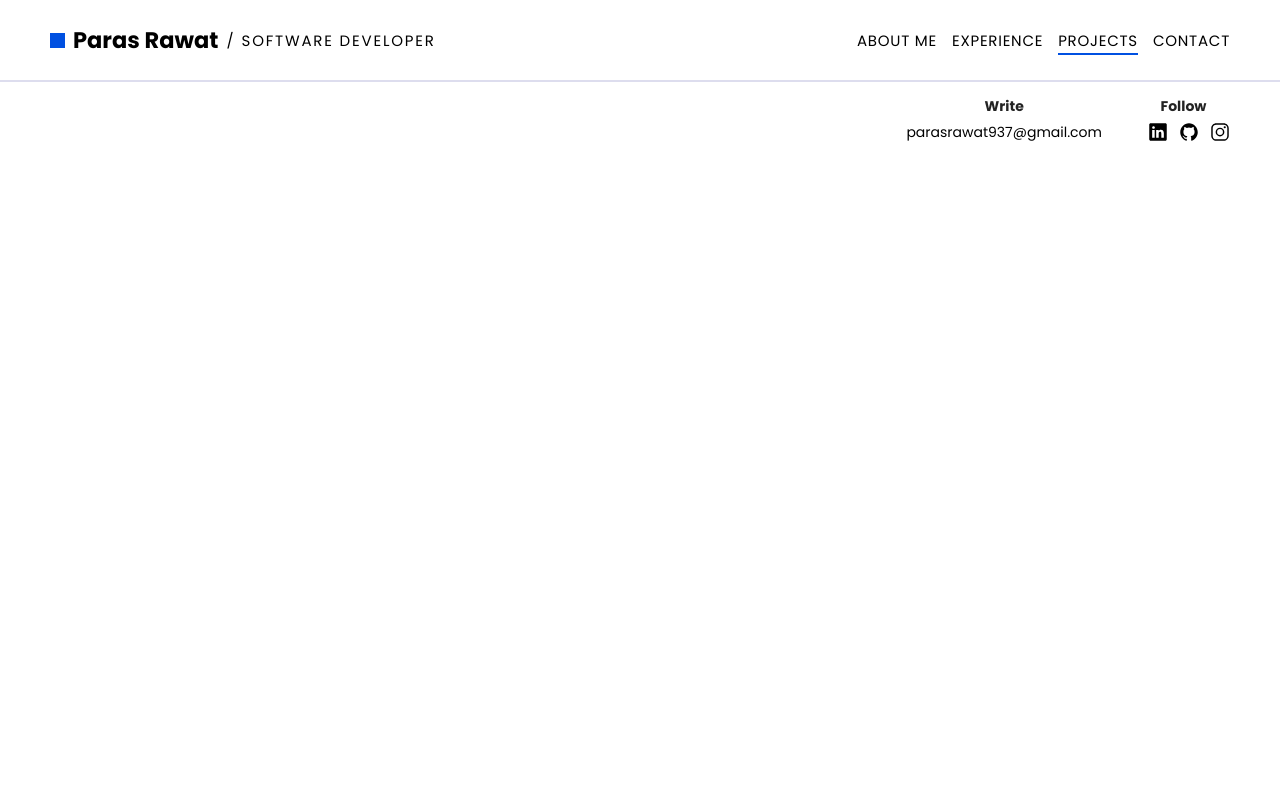
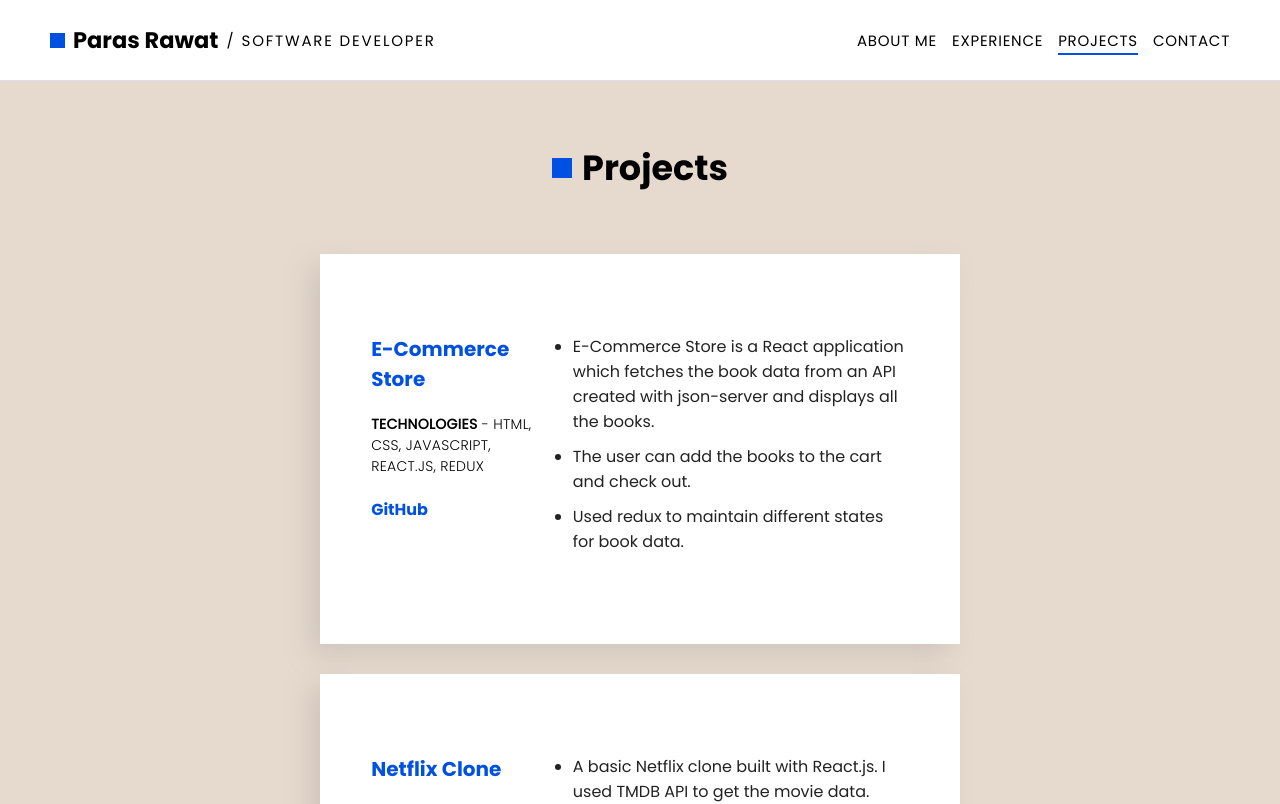
Before and after one commit to Paras0-7/Portfolio, a React (Create React App) app: page /projects in a window 1280 px wide. Shown: the top 804 px of the page. Built offline with nearby package versions, Linux system fonts and the light colour scheme.

Commit message:
Project component

```diff
--- a/src/App.js
+++ b/src/App.js
@@ -3,6 +3,7 @@ import { NavBar } from "./components/Navbar/NavBar";
 import { Home } from "./components/Home/Home";
 import { Footer } from "./components/Footer/Footer";
 import { Experience } from "./components/Experience/Experience";
+import { Projects } from "./components/Projects/Projects";
 
 function App() {
   return (
@@ -13,6 +14,7 @@ function App() {
           <Routes>
             <Route path="/" element={<Home />} />
             <Route path="/experience" element={<Experience />} />
+            <Route path="/projects" element={<Projects />} />
           </Routes>
         </div>
         <Footer />
--- a/src/assets/portfolio-data/projects.json
+++ b/src/assets/portfolio-data/projects.json
@@ -13,6 +13,7 @@
   {
     "name": "Netflix Clone",
     "githubLink": "https://github.com/Paras0-7/netflixClone",
+    "deployed": "https://netflixclone-7.netlify.app/",
     "techstacks": "HTML, CSS, JavaScript, React.js",
     "description": [
       "A basic Netflix clone built with React.js. I used TMDB API to get the movie data."
@@ -22,6 +23,7 @@
   {
     "name": "Forkify",
     "githubLink": "https://github.com/Paras0-7/Forkify",
+    "deployed": "https://forkify-web.netlify.app/",
     "techstacks": "HTML, CSS, JavaScript",
     "description": [
       "Forkify is a web application that uses an API to fetch recipes according to the dish name provided by the user and renders all the details to the user interface."
--- a/src/components/Experience/Experience.css
+++ b/src/components/Experience/Experience.css
@@ -18,13 +18,12 @@
   align-items: center;
 }
 
-.position-section {
-  width: 50%;
-}
-
 .experience-sub-container .section-divider {
   margin-top: 100px;
   margin-bottom: 40px;
+}
+.position-section {
+  width: 50%;
 }
 
 .experience-sub-container .section-divider h3 {
@@ -48,22 +47,6 @@
 .experience-sub-container .job-title,
 .experience-sub-container .company-name {
   color: #000;
-}
-
-.loading-blk {
-  text-align: center;
-  margin-top: 50px;
-  font-size: 20px;
-}
-
-.experience-sub-container .card {
-  display: flex;
-  justify-content: space-around;
-  background-color: #fff;
-  margin-top: 20px;
-  margin-bottom: 30px;
-  padding: 80px 40px;
-  box-shadow: rgba(138, 131, 124, 0.23) -11.31px 11.31px 25px 0px;
 }
 
 .card .timeline {
--- /dev/null
+++ b/src/components/Projects/Card.js
@@ -0,0 +1,34 @@
+export const Card = function ({ project }) {
+  return (
+    <div className="card">
+      <div className="details">
+        <h3 className="project-name">{project.name}</h3>
+        <p className="tech-stacks">
+          <strong>Technologies</strong> - {project.techstacks}
+        </p>
+        <div className="project-links">
+          <p className="visit-project">
+            <a href={project.githubLink} target="_blank" rel="noreferrer">
+              GitHub
+            </a>
+          </p>
+
+          {project.deployed && (
+            <p className="visit-project">
+              <a href={project.deployed} target="_blank" rel="noreferrer">
+                Visit Project
+              </a>
+            </p>
+          )}
+        </div>
+      </div>
+      <div className="description">
+        <ul>
+          {project.description.map((el, i) => (
+            <li key={i}>{el}</li>
+          ))}
+        </ul>
+      </div>
+    </div>
+  );
+};
--- /dev/null
+++ b/src/components/Projects/Projects.css
@@ -0,0 +1,77 @@
+.project-container {
+  min-height: 100vh;
+  background-color: rgb(230, 218, 206);
+  animation: fade_in 1s;
+}
+
+.project-sub-container {
+  padding-top: 60px;
+  display: flex;
+  flex-direction: column;
+  align-items: center;
+  justify-content: center;
+  padding-bottom: 100px;
+}
+.project-section {
+  margin-top: 40px;
+}
+
+.project-head,
+.project-sub-container .heading,
+.project-sub-container .tech-stacks {
+  color: #000;
+}
+
+.project-sub-container .heading {
+  display: flex;
+  align-items: center;
+}
+
+.project-blk {
+  padding: 5px;
+}
+
+.project-head {
+  font-size: 35px;
+  font-family: "Poppins-Bold";
+  margin-left: 10px;
+}
+
+.card .project-name {
+  color: rgb(0, 80, 225);
+  font-family: "Poppins-Bold";
+  font-weight: 800;
+  font-size: 20px;
+  margin-bottom: 20px;
+}
+
+.card .tech-stacks {
+  font-family: "Poppins-Light";
+  margin-bottom: 5px;
+  font-size: 14px;
+  text-transform: uppercase;
+  letter-spacing: 0.02em;
+  margin-bottom: 20px;
+}
+
+.card .project-links {
+  display: flex;
+  gap: 30px;
+}
+.card .visit-project a {
+  font-family: "Poppins-Bold";
+  color: rgb(0, 80, 225);
+}
+
+.project-sub-container .details {
+  flex: 0 0 32%;
+}
+
+.project-sub-container .description {
+  flex: 0 0 60%;
+  color: #222;
+}
+
+.project-sub-container .description li {
+  margin-bottom: 10px;
+}
--- /dev/null
+++ b/src/components/Projects/Projects.js
@@ -0,0 +1,32 @@
+import { useEffect, useState } from "react";
+import { Card } from "./Card";
+import "./Projects.css";
+
+export const Projects = function () {
+  const [notLoaded, setLoaded] = useState(true);
+  const [projects, setProjects] = useState(null);
+
+  useEffect(function () {
+    setProjects(require("./../../assets/portfolio-data/projects.json"));
+    setLoaded(false);
+  }, []);
+
+  return (
+    <div className="project-container">
+      <div className="project-sub-container">
+        <div className="heading">
+          <div className="blk project-blk"></div>
+          <h2 className="project-head">Projects</h2>
+        </div>
+
+        <div className="position-section project-section">
+          {notLoaded && <div className="loading-blk">Loading...</div>}
+          {projects &&
+            projects.map(function (project, i) {
+              return <Card project={project} key={i} />;
+            })}
+        </div>
+      </div>
+    </div>
+  );
+};
--- a/src/index.css
+++ b/src/index.css
@@ -40,12 +40,28 @@ a:visited {
   height: 10vh;
 }
 
+.card {
+  display: flex;
+  justify-content: space-around;
+  background-color: #fff;
+  margin-top: 20px;
+  margin-bottom: 30px;
+  padding: 80px 40px;
+  box-shadow: rgba(138, 131, 124, 0.23) -11.31px 11.31px 25px 0px;
+}
 .blk {
   width: 10px;
   height: 10px;
   padding: 2.5px;
   background-color: rgb(0, 80, 225);
 }
+
+.loading-blk {
+  text-align: center;
+  margin-top: 50px;
+  font-size: 20px;
+}
+
 .text-bold {
   font-family: "Poppins-Bold";
 }
```
